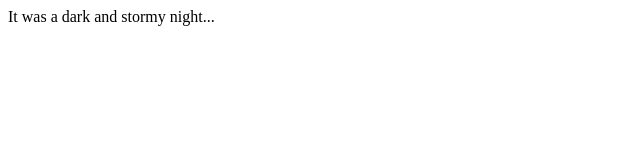
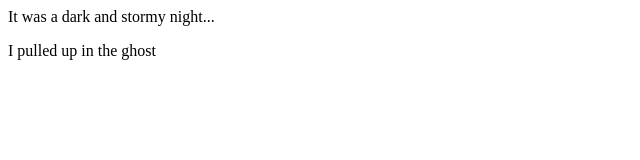
Before and after one commit to rdwaller/fireside-story, a plain HTML site: page index.html in a window 1280 px wide. Shown: the whole page, without its empty margins (0-640 px from the left). Drawn offline with Linux system fonts and the light colour scheme.

Commit message:
this is the second line

```diff
--- a/index.html
+++ b/index.html
@@ -1,5 +1,6 @@
 <html>
         <body>
           <p>It was a dark and stormy night...</p>
+          <p>I pulled up in the ghost</p>
         </body>
       </html>
```
